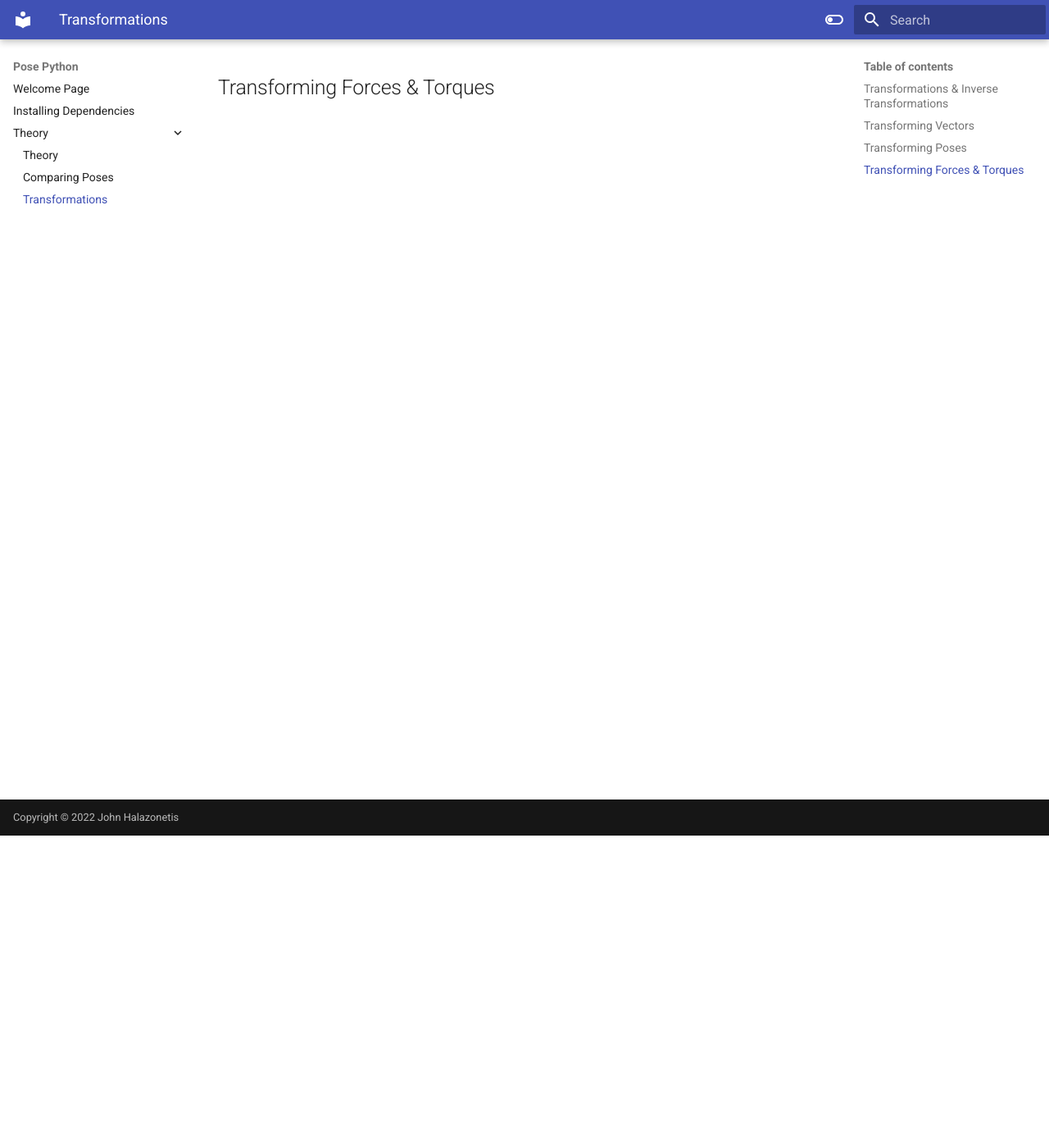
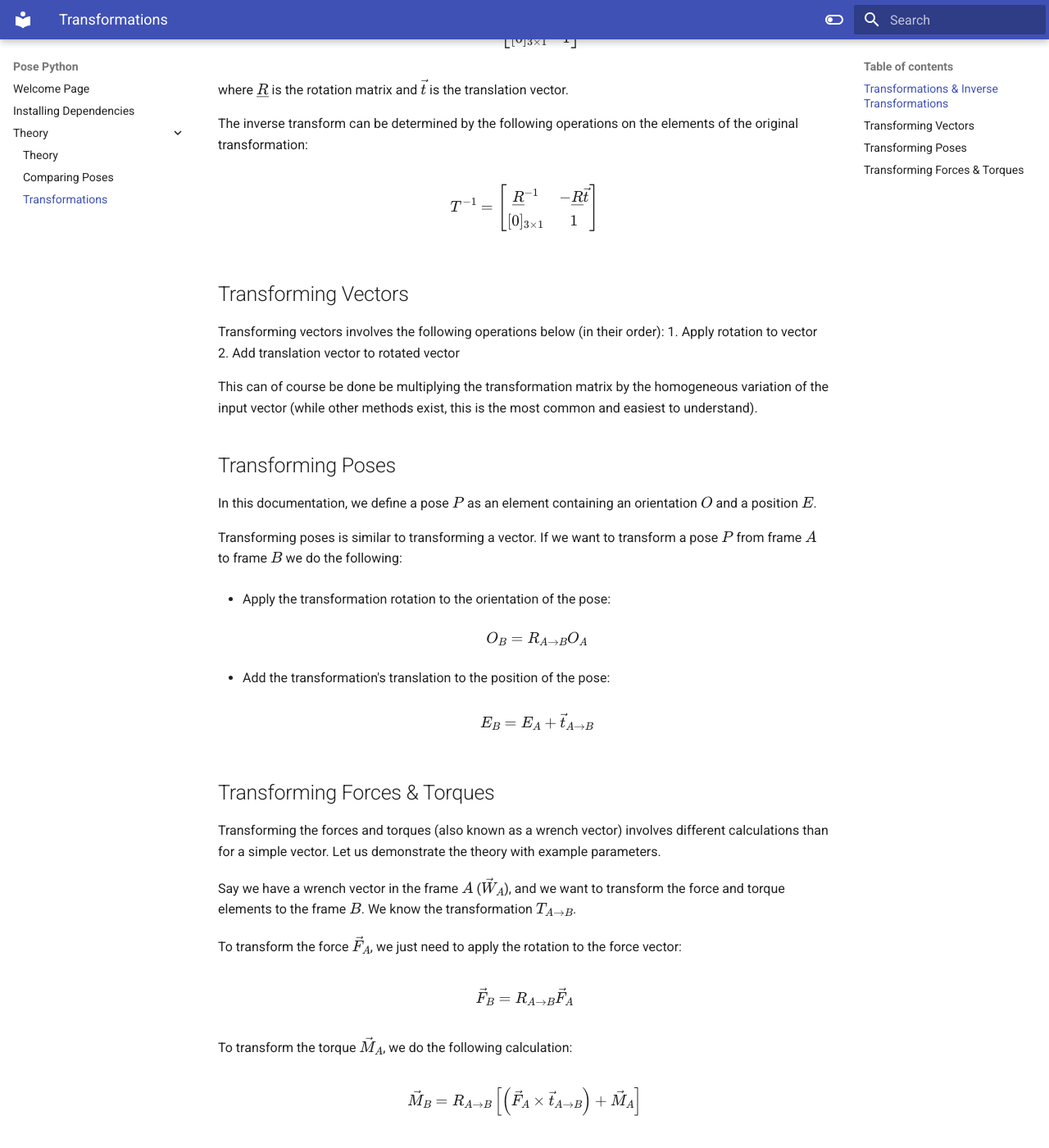
Before and after one commit to johnhalz/pose3d_python, an MkDocs documentation site: the page built from docs/Theory/transformations.md, in a window 1280 px wide and 1400 px high, scrolled down 381 px. Shown: the whole window at 82% size. Built offline with MkDocs 1.6.1 and Material for MkDocs 9.7.7, drawn with Linux system fonts in a browser that asks for light colours; some of the changed text lies outside the part shown.

Commit message:
Updated documentation

```diff
--- a/docs/Theory/transformations.md
+++ b/docs/Theory/transformations.md
@@ -4,8 +4,66 @@ Transformations are vital to for almost automation project.
 
 ## Transformations & Inverse Transformations
 
+The transformations that we handle in this library are composed of rotations and translations. They can be represented as matrix, such as the following:
+
+$$
+\underline{T} = \begin{bmatrix}
+\underline{R} & \vec{t} \\
+[0]_{3\times 1} & 1
+\end{bmatrix}
+$$
+
+where $\underline{R}$ is the rotation matrix and $\vec{t}$ is the translation vector.
+
+The inverse transform can be determined by the following operations on the elements of the original transformation:
+
+$$
+T^{-1} = \begin{bmatrix}
+\underline{R}^{-1} & -\underline{R}\vec{t} \\
+[0]_{3\times 1} & 1
+\end{bmatrix}
+$$
+
 ## Transforming Vectors
+
+Transforming vectors involves the following operations below (in their order):
+1. Apply rotation to vector
+2. Add translation vector to rotated vector
+
+This can of course be done be multiplying the transformation matrix by the homogeneous variation of the input vector (while other methods exist, this is the most common and easiest to understand).
 
 ## Transforming Poses
 
+In this documentation, we define a pose $P$ as an element containing an orientation $O$ and a position $E$.
+
+Transforming poses is similar to transforming a vector. If we want to transform a pose $P$ from frame $A$ to frame $B$ we do the following:
+
+- Apply the transformation rotation to the orientation of the pose:
+
+    $$
+    O_B = R_{A\rightarrow B} O_A
+    $$
+
+- Add the transformation's translation to the position of the pose:
+
+    $$
+    E_B = E_A + \vec{t}_{A\rightarrow B}
+    $$
+
 ## Transforming Forces & Torques
+
+Transforming the forces and torques (also known as a wrench vector) involves different calculations than for a simple vector. Let us demonstrate the theory with example parameters.
+
+Say we have a wrench vector in the frame $A$ ($\vec{W}_A$), and we want to transform the force and torque elements to the frame $B$. We know the transformation $T_{A\rightarrow B}$.
+
+To transform the force $\vec{F}_A$, we just need to apply the rotation to the force vector:
+
+$$
+\vec{F}_B = R_{A\rightarrow B} \vec{F}_A
+$$
+
+To transform the torque $\vec{M}_A$, we do the following calculation:
+
+$$
+\vec{M}_B = R_{A\rightarrow B} \left[ \left(\vec{F}_A \times \vec{t}_{A\rightarrow B}\right) + \vec{M}_A \right]
+$$
```
